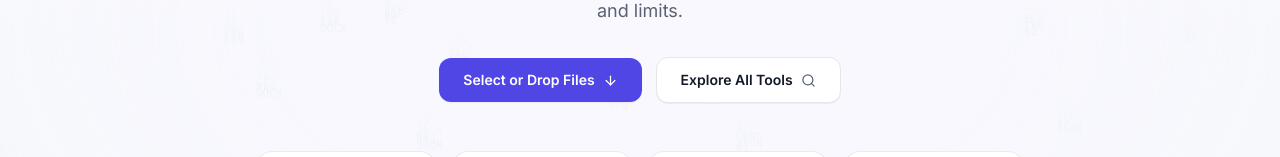
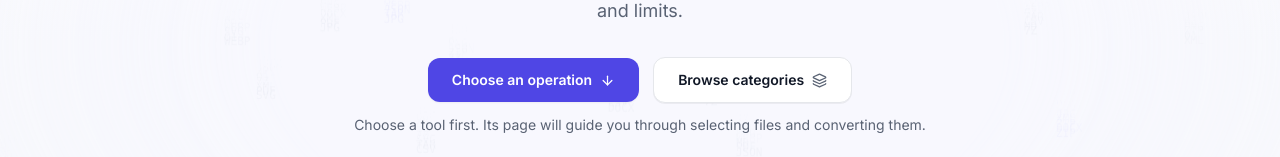
Before and after one commit to Muhammad-Abrar-Ejaz/FileNimble, a Next.js app: page / in a window 1280 px wide. Shown: the part 406-563 px from the top of the page. Built offline with nearby package versions, Linux system fonts and the light colour scheme; no server answers.

Commit message:
fix(home): direct hero actions to tool selection

```diff
--- a/src/components/home/MonochromeStatsHero.tsx
+++ b/src/components/home/MonochromeStatsHero.tsx
@@ -1,8 +1,6 @@
-import React from "react";
 import {
   Sparkles,
   ArrowDown,
-  Search,
   Layers,
   Lock,
   ShieldCheck,
@@ -11,7 +9,6 @@ import {
 import { GlyphMatrixBackground } from "./GlyphMatrixBackground";
 
 interface MonochromeStatsHeroProps {
-  children?: React.ReactNode;
   description?: string;
 }
 
@@ -45,10 +42,7 @@ const STATS = [
   },
 ];
 
-export function MonochromeStatsHero({
-  children,
-  description = DEFAULT_DESCRIPTION,
-}: MonochromeStatsHeroProps) {
+export function MonochromeStatsHero({ description = DEFAULT_DESCRIPTION }: MonochromeStatsHeroProps) {
   return (
     <section className="relative overflow-hidden pt-12 pb-16 sm:pt-20 sm:pb-24 bg-gradient-to-b from-surface via-background-app to-background-app border-b border-border-subtle/60">
       {/* Subtle Matrix Background */}
@@ -75,20 +69,24 @@ export function MonochromeStatsHero({
           {/* Dual CTAs */}
           <div className="mt-8 flex flex-col sm:flex-row items-center justify-center gap-3.5">
             <a
-              href="#uploader"
+              href="#search"
               className="w-full sm:w-auto inline-flex items-center justify-center gap-2 px-6 py-3 rounded-xl bg-primary text-white text-sm font-semibold hover:bg-primary-hover shadow-xs transition-colors focus-visible:outline-2 focus-visible:outline-primary focus-visible:outline-offset-2"
             >
-              <span>Select or Drop Files</span>
+              <span>Choose an operation</span>
               <ArrowDown size={15} aria-hidden="true" />
             </a>
             <a
-              href="#search"
+              href="#categories"
               className="w-full sm:w-auto inline-flex items-center justify-center gap-2 px-6 py-3 rounded-xl bg-surface border border-border-subtle text-text-strong text-sm font-semibold hover:bg-background-app hover:border-border-subtle/80 shadow-2xs transition-colors focus-visible:outline-2 focus-visible:outline-primary focus-visible:outline-offset-2"
             >
-              <span>Explore All Tools</span>
-              <Search size={15} className="text-text-muted" aria-hidden="true" />
+              <span>Browse categories</span>
+              <Layers size={15} className="text-text-muted" aria-hidden="true" />
             </a>
           </div>
+
+          <p className="mt-3 text-sm text-text-muted">
+            Choose a tool first. Its page will guide you through selecting files and converting them.
+          </p>
 
           {/* Integrated Stats Grid */}
           <div className="mt-12 grid grid-cols-2 md:grid-cols-4 gap-3 sm:gap-4 text-left">
@@ -116,13 +114,6 @@ export function MonochromeStatsHero({
             })}
           </div>
         </div>
-
-        {/* Universal Uploader Slot */}
-        {children && (
-          <div id="uploader" className="mt-12 sm:mt-14 scroll-mt-20">
-            {children}
-          </div>
-        )}
       </div>
     </section>
   );
```
